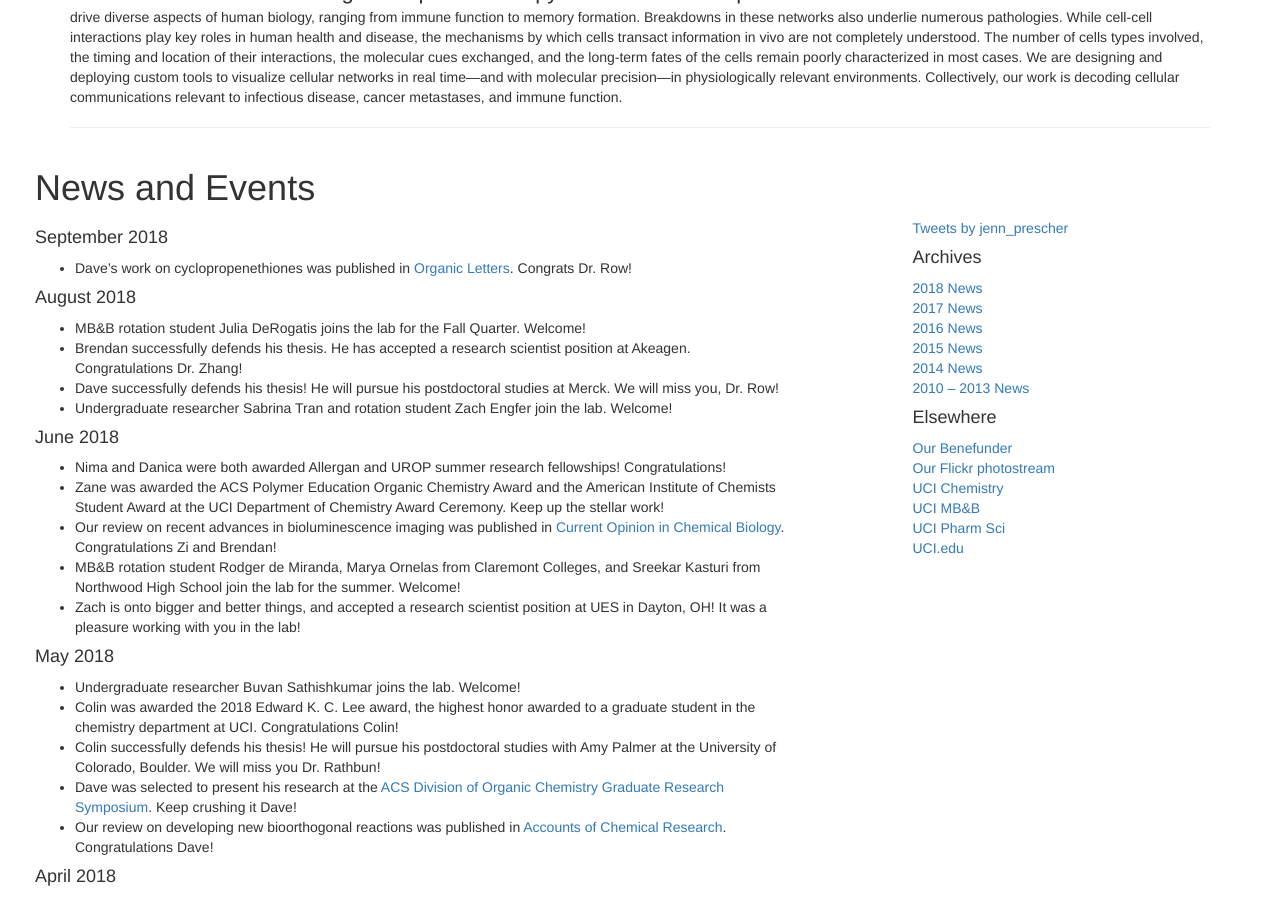
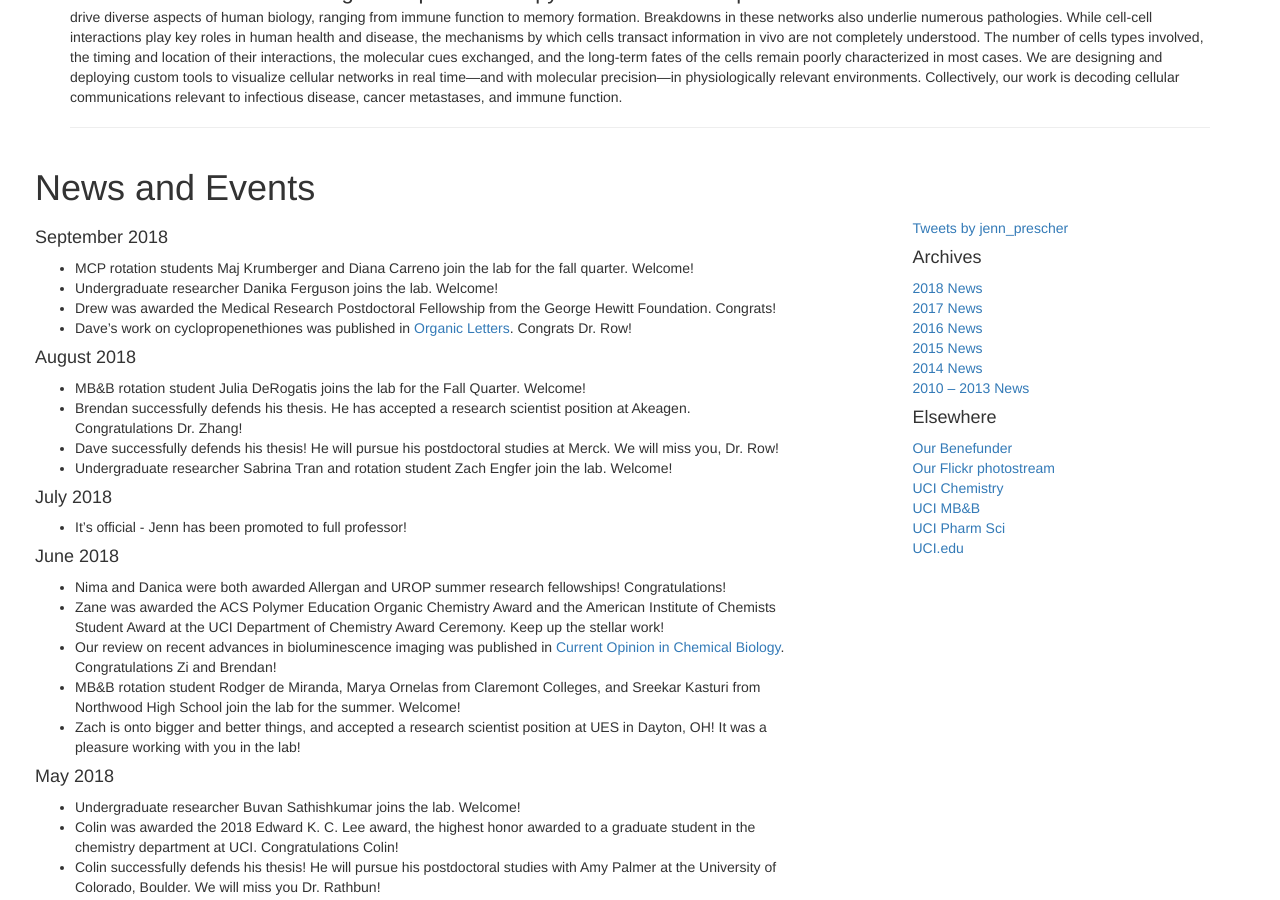
Before and after one commit to c-bun/Prescher-Lab-Site, a Jekyll site: the page built from index.html, in a window 1280 px wide and 900 px high, scrolled down 605 px. Built offline with Jekyll 4.4.1, drawn with Linux system fonts in a browser that asks for light colours; comment, search, counter and statistics services are not loaded.

Commit message:
PrescherLabSite_September2018_Update2

```diff
--- a/_data/group.csv
+++ b/_data/group.csv
@@ -4,8 +4,8 @@ Zach,Reinert,former_postdoc,"North East, MD","B.S., Biochemistry, University of
 David,Row,former_graduate,"Berwick, PA","B.S., Biochemistry, Western Washington University; Ph.D. 2018",Ronald Breslow,"NSF Graduate Research Honorable Mention (2015) : Michael E. Gebel Award (UCI, 2015) : NSF Graduate Research Fellow (2016) : Genentech Graduate Student Research Awardee (2018)","Postdoc, Merck"
 Sean,Nguyen,graduate,"Saugus, MA","B.S., Chemical Biology, UC Berkeley",Tu Youyou,NSF Graduate Research Honorable Mention (2016) : ACS BIOL Travel Awardee (2018),
 Zi,Yao,graduate,"Hayward, CA","B.S., Chemistry, UC Davis",Arnold O. Beckman,NSF Graduate Research Honorable Mention (2016) : NSF IGERT Fellow (2016-2018) : NSF Graduate Research Fellow (2017-2020) : ACS BIOL Travel Awardee (2018),
-Krysten,Jones,former_graduate,"Langhorne, PA","B.S., Biotechnology, Elizabethtown College; Ph.D. 2017",Ester Lederberg,NIH Training Grant Fellow (2014-2017) : Howard A. Schneiderman Award (2016),"Postdoc, Lewis Lab, University of Chicago"
-Joanna,Laird,former_graduate,"Los Gatos, CA","B.S., Chemistry, Santa Clara University; Ph.D. 2016",Rosalind Franklin,NSF IGERT Fellow (2013-2015),"Lecturer, San Luis Obispo"
+Krysten,Jones,former_graduate,"Langhorne, PA","B.S., Biotechnology, Elizabethtown College; Ph.D. 2017",Ester Lederberg,NIH Training Grant Fellow (2014-2017) : Howard A. Schneiderman Award (2016),"Postdoc, Dickinson Lab, University of Chicago"
+Joanna,Laird,former_graduate,"Los Gatos, CA","B.S., Chemistry, Santa Clara University; Ph.D. 2016",Rosalind Franklin,NSF IGERT Fellow (2013-2015),"Lecturer, Cal Poly San Luis Obispo"
 William,Porterfield,former_graduate,"Thousand Oaks, CA","B.A., Biochemistry, University of San Diego; Ph.D. 2017",Leonardo Da Vinci,NSF IGERT Fellow (2014-2016) : NSF Graduate Research Honorable Mention (2014) : UCI Allergan Fellow (2015-2016) : IGERT Competetive Innovation Winner (2015-2016) : ACS BIOL Travel Awardee (2016),"Postdoc, Zhang Lab, UC Berkeley"
 Brendan,Zhang,former_graduate,"Eugene, OR","B.A., Chemistry, Willamette University",Frederick Sanger,"GAANN Fellow (UCI, 2013-2015) : ACS BIOL Travel Awardee (2016)","Research Scientist, Akeagen"
 Kevin,Yang,former_undergrad,"Chengdu, China","B.S., Chemistry, UC Irvine (2016)",Jenn Prescher,UCI SURP Fellow (2015) : Allergan Summer Fellow (2015) : UROP Fellow (2015-2016) : Pfizer Undergrad Award in Organic Chemistry (2016),
@@ -41,8 +41,9 @@ Nima,Singh,undergrad,"Sacramento, CA","B.S., Neurobiology",My Dad,UROP Fellow (2
 Paola,Santibanez,former_undergrad,"Huancayo, Peru","B.S., Chemistry",,UROP Fellow (2018-2019),
 Carly,Brennan,graduate,"Simi Valley, CA","B.S., Chemistry, USC",Marie Curie,NSF Graduate Research Honorable Mention (2018),
 Danica,Resurreccion,undergrad,"Bulacan, Philippines","B.S., Public Health Sciences",Zach Reinert,UROP Summer Fellowship (2018) : Allergan Summer Fellow (2018),
-Drew,Ferreira,postdoc,"San Bruno, CA","A.B., Chemistry, UC Davis; Ph.D., Chemistry, Oregon State University",Richard Feynman,,
+Drew,Ferreira,postdoc,"San Bruno, CA","A.B., Chemistry, UC Davis; Ph.D., Chemistry, Oregon State University",Richard Feynman,George Hewitt Medical Research Postdoctoral Fellow (2018),
 Kevin,Ng,graduate,"Walnut, CA","B.S., Biochemistry and Cell Biology, UC San Diego; M.S., Biology, UC San Diego",Stephen Hawking,,
 Buvan,Sathishkumar,undergrad,"Las Vegas, NV","B.S., Chemistry, UC Irvine",Marie Curie,,
 Sabrina,Tran,undergrad,"Aliso Viejo, CA","B.S., Biological Sciences",Sven Seldinger,,
 Kevin,Jung,former_undergrad,"Seoul, Korea","B.S., Chemistry, UC Irvine (2018)",Alexander Flemming,,
+Danika,Ferguson,undergrad,"San Mateo, CA","B.S., Biological Sciences",Katharine McCormick,,
--- a/_data/publications.csv
+++ b/_data/publications.csv
@@ -1,5 +1,5 @@
 number,authors,title,journal,year,volume,pages,note,link
-53,"Row, R. D.; Prescher, J. A.",A Cyclopropenethione-Phosphine Ligation for Rapid Biomolecule Labeling,Org. Lett.,2018,,,ASAP,https://pubs.acs.org/doi/pdf/10.1021/acs.orglett.8b02296
+53,"Row, R. D.; Prescher, J. A.",A Cyclopropenethione-Phosphine Ligation for Rapid Biomolecule Labeling,Org. Lett.,2018,20,5614-5617,,https://pubs.acs.org/doi/10.1021/acs.orglett.8b02296
 52,"Yao, Z.; Zhang, B. S.; Prescher, J. A.",Advances in bioluminescence imaging: new probes from old recipes,Curr. Opin. Chem. Biol.,2018,45,148-156,,https://www.sciencedirect.com/science/article/pii/S1367593118300097
 51,"Row, R. D.; Prescher, J. A.",Constructing New Bioorthogonal Reagents and Reactions,Acc. Chem. Res.,2018,51,1073-1081,,https://pubs.acs.org/doi/10.1021/acs.accounts.7b00606
 50,"Yu, T.; Laird, J. R.; Prescher, J. A.; Thorpe, C.",Gaussia princeps luciferase: A bioluminescent substrate for oxidative protein folding,Protein Sci.,2018,,,Accepted.,https://onlinelibrary.wiley.com/doi/abs/10.1002/pro.3433
--- a/_posts/2018-01-16-2018-News.markdown
+++ b/_posts/2018-01-16-2018-News.markdown
@@ -4,6 +4,9 @@ title:  "2018 News"
 categories: group_update
 ---
 #### September 2018
+- MCP rotation students Maj Krumberger and Diana Carreno join the lab for the fall quarter. Welcome!
+- Undergraduate researcher Danika Ferguson joins the lab. Welcome!
+- Drew was awarded the Medical Research Postdoctoral Fellowship from the George Hewitt Foundation. Congrats!
 - Dave's work on cyclopropenethiones was published in [Organic Letters](https://pubs.acs.org/doi/10.1021/acs.orglett.8b02296). Congrats Dr. Row!
 
 #### August 2018
@@ -11,6 +14,9 @@ categories: group_update
 - Brendan successfully defends his thesis. He has accepted a research scientist position at Akeagen. Congratulations Dr. Zhang!
 - Dave successfully defends his thesis! He will pursue his postdoctoral studies at Merck. We will miss you, Dr. Row!
 - Undergraduate researcher Sabrina Tran and rotation student Zach Engfer join the lab. Welcome!
+
+#### July 2018
+- It's official - Jenn has been promoted to full professor!
 
 #### June 2018
 - Nima and Danica were both awarded Allergan and UROP summer research fellowships! Congratulations!
--- a/the-group.html
+++ b/the-group.html
@@ -12,11 +12,12 @@ nav_order: 4
                 <img class="img-circle pull-left" src="{{'/images/group/Prescher.png' | prepend: site.baseurl}}" width="200" height="200">
                 <h3>Professor Jennifer A. Prescher</h3>
                 <!-- TODO: Fix spacing here-->
-                <h5>B.S. in Chemistry and Mathematics 2001. University of Wisconsin – La Crosse (Aaron Monte)</h5>
+                <h5>B.S. in Chemistry and Mathematics 2001, University of Wisconsin – La Crosse (Aaron Monte)</h5>
                     <h5>Ph.D. in Chemistry 2006, University of California, Berkeley (Carolyn Bertozzi)</h5>
-                    <h5>Susan G. Komen and Molecular Imaging Fellow, Stanford University, 2007-2010 (Chris Contag)</h5>
+                    <h5>Susan G. Komen and Molecular Imaging Fellow, Stanford University, 2007 – 2010 (Chris Contag)</h5>
                     <h5>Assistant Professor, 2010 – 2016, University of California, Irvine</h5>
-                    <h5>Associate Professor, 2016 - Present, University of California, Irvine</h5>
+                    <h5>Associate Professor, 2016 - 2018, University of California, Irvine</h5>
+                    <h5>Full Professor, 2018 – Present, University of California, Irvine</h5>
 
             </div>
             <div class="col-sm-1"></div>
```
Also changed, not shown: images/group/Ferguson_Danika.jpg (added).
